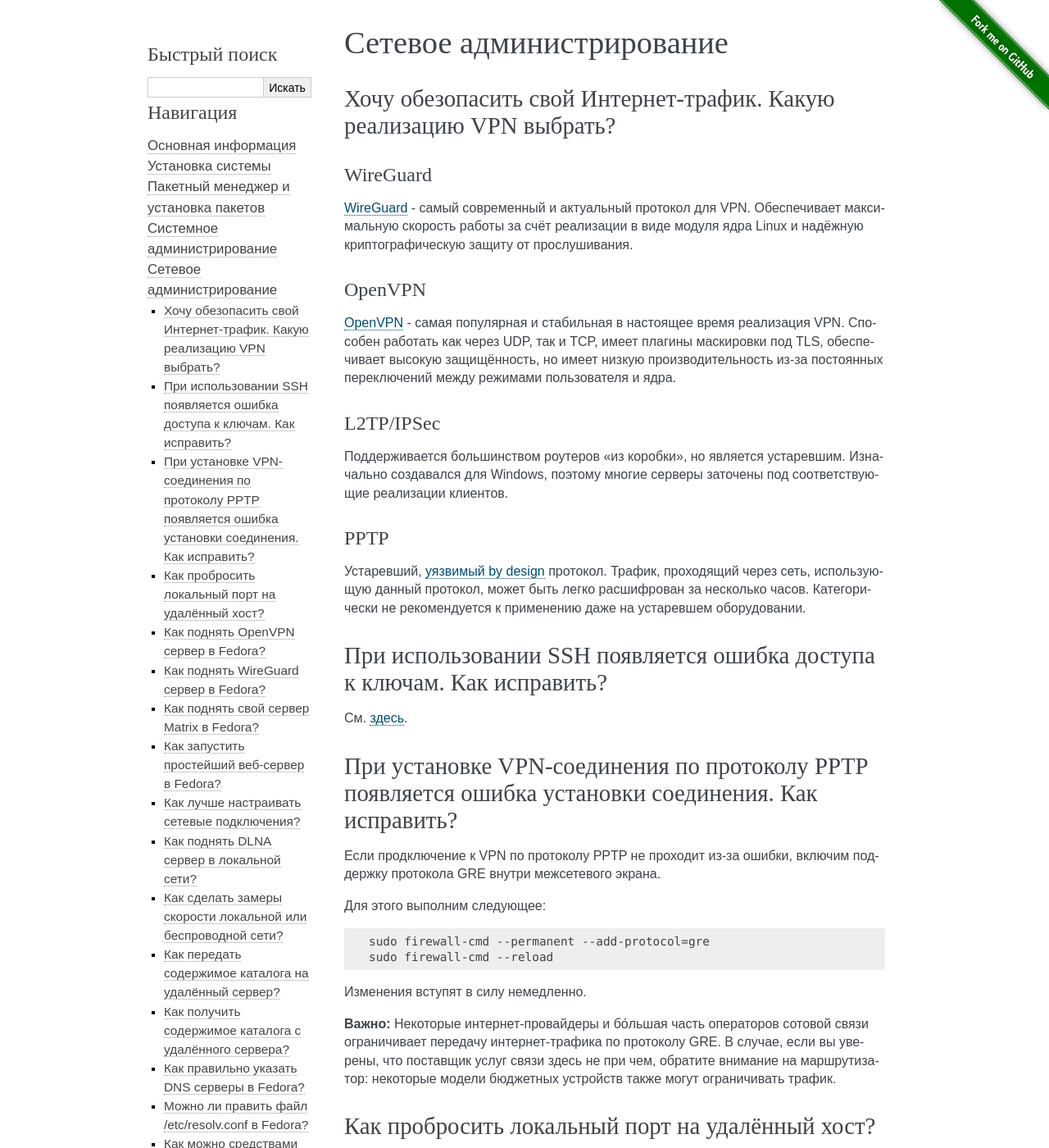
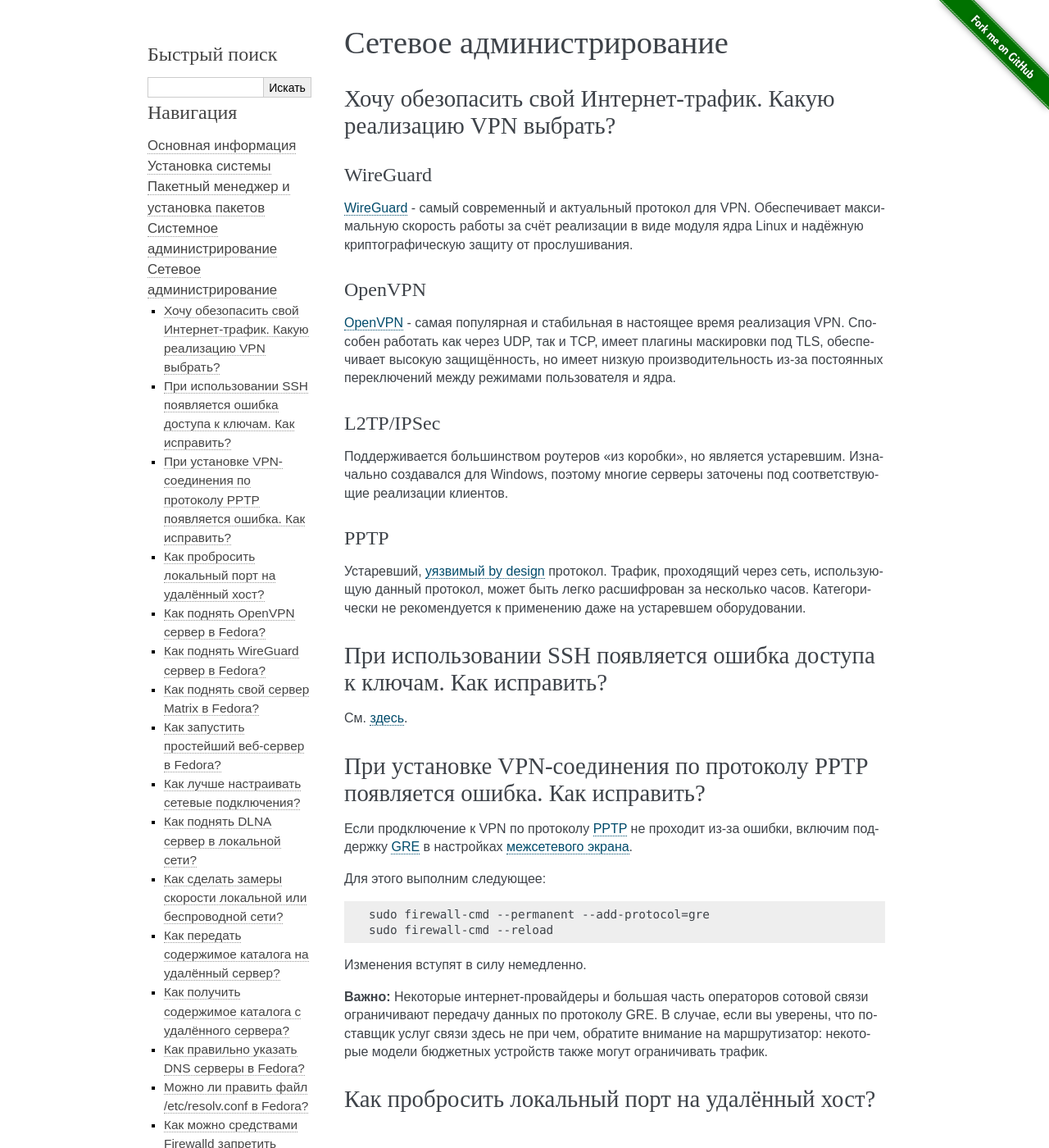
Before and after one commit to RussianFedora/FAQ, a Sphinx documentation site: the page built from source/networking.rst, in a window 1280 px wide and 1400 px high. Shown: the whole window at 82% size. Built offline with Sphinx 7.4.7, drawn with Linux system fonts in a browser that asks for light colours.

Commit message:
Minor changes in pptp-connection-error question.

```diff
--- a/source/networking.rst
+++ b/source/networking.rst
@@ -48,10 +48,10 @@ PPTP
 .. index:: pptp, connection, error
 .. _pptp-connection-error:
 
-При установке VPN-соединения по протоколу PPTP появляется ошибка установки соединения. Как исправить?
-==========================================================================================================
+При установке VPN-соединения по протоколу PPTP появляется ошибка. Как исправить?
+====================================================================================
 
-Если продключение к VPN по протоколу PPTP не проходит из-за ошибки, включим поддержку протокола GRE внутри межсетевого экрана.
+Если продключение к VPN по протоколу :ref:`PPTP <vpn-selection>` не проходит из-за ошибки, включим поддержку `GRE <https://ru.wikipedia.org/wiki/GRE_(%D0%BF%D1%80%D0%BE%D1%82%D0%BE%D0%BA%D0%BE%D0%BB)>`__ в настройках :ref:`межсетевого экрана <firewalld-about>`.
 
 Для этого выполним следующее:
 
@@ -62,7 +62,7 @@ PPTP
 
 Изменения вступят в силу немедленно.
 
-**Важно:** Некоторые интернет-провайдеры и бо́льшая часть операторов сотовой связи ограничивает передачу интернет-трафика по протоколу GRE. В случае, если вы уверены, что поставщик услуг связи здесь не при чем, обратите внимание на маршрутизатор: некоторые модели бюджетных устройств также могут ограничивать трафик.
+**Важно:** Некоторые интернет-провайдеры и большая часть операторов сотовой связи ограничивают передачу данных по протоколу GRE. В случае, если вы уверены, что поставщик услуг связи здесь не при чем, обратите внимание на маршрутизатор: некоторые модели бюджетных устройств также могут ограничивать трафик.
 
 .. index:: firewalld, port forwarding, firewall
 .. _firewalld-port-forwarding:
```
